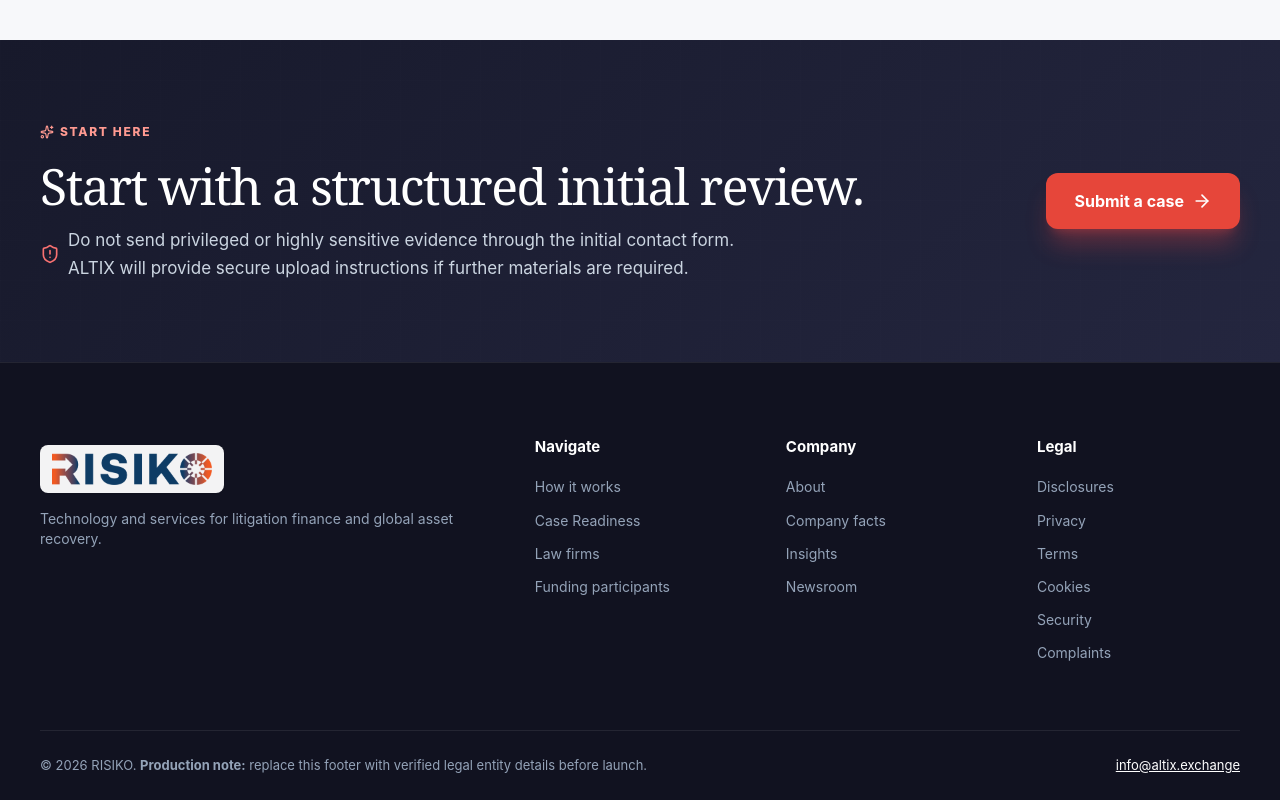
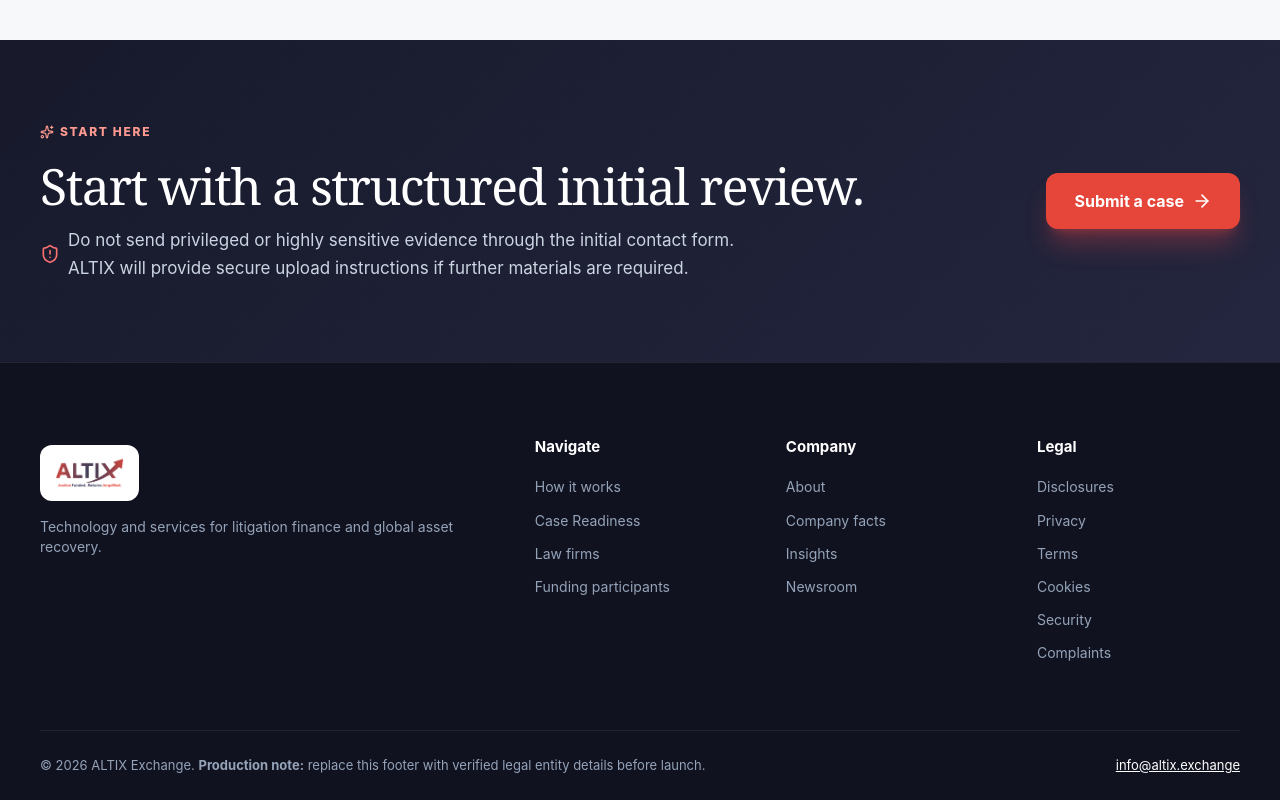
Before and after one commit to VuQuoc18/altix-exchange-nextjs, a Next.js app: page / in a window 1280 px wide. Shown: the part 5889-6689 px from the top of the page. Built offline with nearby package versions, Linux system fonts and the light colour scheme.

Commit message:
fix: replace logo with ALTIX official brand logo

```diff
--- a/components/Footer.tsx
+++ b/components/Footer.tsx
@@ -6,13 +6,13 @@
     <footer className="site-footer">
       <div className="container footer-grid">
         <div>
-          <Link className="inline-block mb-4" href="/" aria-label="Risiko home">
-            <div className="bg-white/95 px-3 py-2 rounded-lg inline-block shadow-sm">
+          <Link className="inline-block mb-4" href="/" aria-label="ALTIX Exchange home">
+            <div className="bg-white px-3.5 py-2 rounded-xl inline-block shadow-sm">
               {/* eslint-disable-next-line @next/next/no-img-element */}
               <img
                 src="/assets/img/logo.png"
-                alt="Risiko"
-                className="h-8 w-auto object-contain"
+                alt="ALTIX Exchange"
+                className="h-9 sm:h-10 w-auto object-contain"
               />
             </div>
           </Link>
@@ -46,7 +46,7 @@
       </div>
       <div className="container footer-bottom">
         <p>
-          © 2026 RISIKO. <strong>Production note:</strong> replace this footer with verified legal entity details before launch.
+          © 2026 ALTIX Exchange. <strong>Production note:</strong> replace this footer with verified legal entity details before launch.
         </p>
         <p>
           <a href="mailto:info@altix.exchange">info@altix.exchange</a>
--- a/components/Header.tsx
+++ b/components/Header.tsx
@@ -23,12 +23,12 @@
   return (
     <header className={`site-header ${scrolled ? 'shadow-md border-slate-200' : ''}`}>
       <div className="container header-inner">
-        <Link className="flex items-center gap-2" href="/" aria-label="Risiko home">
+        <Link className="flex items-center gap-2" href="/" aria-label="ALTIX Exchange home">
           {/* eslint-disable-next-line @next/next/no-img-element */}
           <img
             src="/assets/img/logo.png"
-            alt="Risiko"
-            className="h-9 sm:h-10 w-auto object-contain"
+            alt="ALTIX Exchange"
+            className="h-10 sm:h-12 w-auto object-contain"
           />
         </Link>
 
```
Also changed, not shown: public/assets/img/logo.png.
